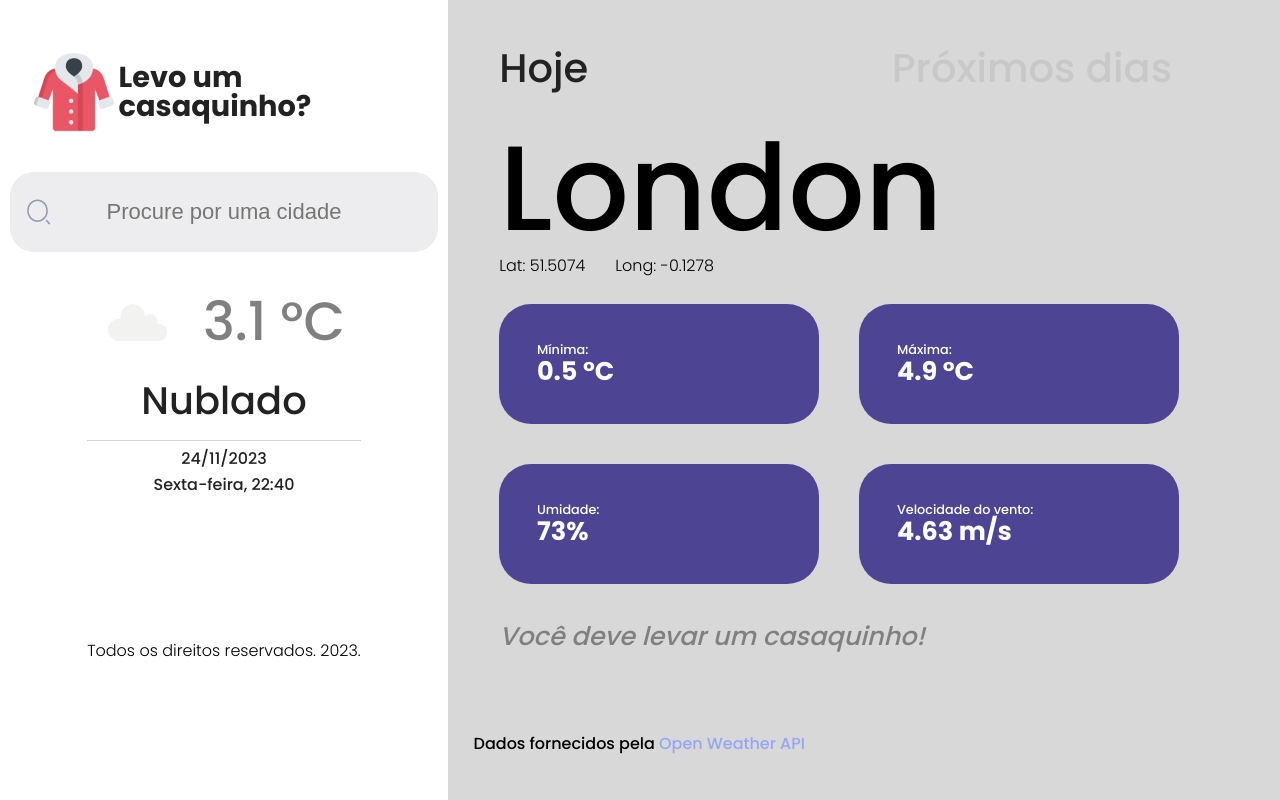
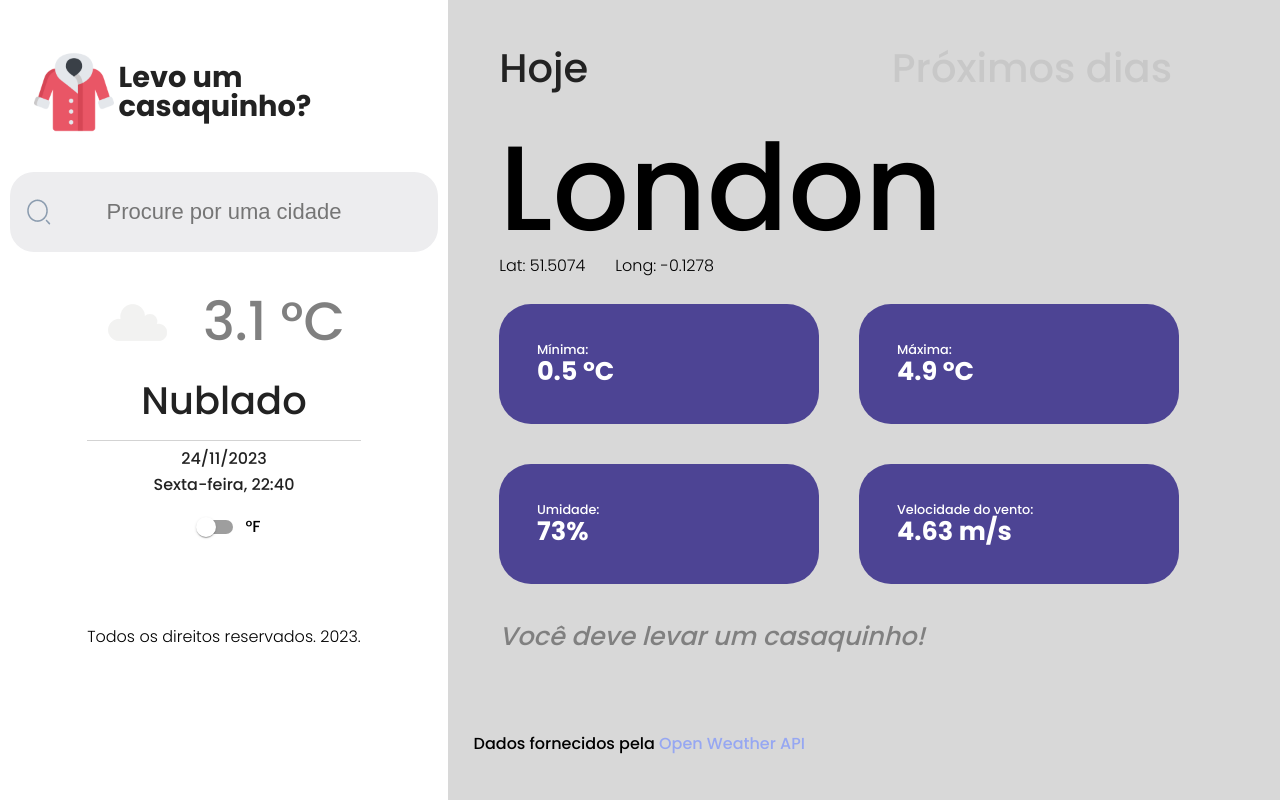
Before and after one commit to Vinni088/projeto25-LeveUmCasaquinho, a React (Vite) app: page / in a window 1280 px wide. Built offline with nearby package versions, Linux system fonts and the light colour scheme; a web font is replaced by a local one.

Commit message:
feat: opção para °F pronta

```diff
--- a/package.json
+++ b/package.json
@@ -10,6 +10,10 @@
     "preview": "vite preview"
   },
   "dependencies": {
+    "@emotion/react": "^11.11.1",
+    "@emotion/styled": "^11.11.0",
+    "@mui/material": "^5.14.18",
+    "@mui/styled-engine-sc": "^6.0.0-alpha.6",
     "axios": "^1.6.2",
     "dayjs": "^1.11.10",
     "dotenv": "^16.3.1",
--- a/src/App.jsx
+++ b/src/App.jsx
@@ -1,12 +1,13 @@
 import dadosMock from './assets/sampleWeather.json';
 import imagens from './assets/images.index.js';
+import 'sweetalert2/dist/sweetalert2.min.css';
 import { useState, useEffect } from 'react';
 import 'sweetalert2/src/sweetalert2.scss';
+import Switch from '@mui/material/Switch';
 import casaco from './assets/casaco.png';
 import styled from 'styled-components';
 import lupa from './assets/lupa.png';
 import Swal from 'sweetalert2';
-import 'sweetalert2/dist/sweetalert2.min.css';
 import axios from 'axios';
 
 function mapSummaryStatus(status) {
@@ -53,8 +54,16 @@ function App() {
       let temperatureCelsius = (temperatura - 273.15);
       return (temperatureCelsius.toFixed(1) + " °C")
     } else if (unidadeTemp === 'F') {
-      let temperatureFahrenheit = (9 / 5) * (temperatureKelvin - 273.15) + 32;
+      let temperatureFahrenheit = (9 / 5) * (temperatura - 273.15) + 32;
       return temperatureFahrenheit.toFixed(1) + " °F";
+    }
+  }
+
+  function handleChangeTempUnit() {
+    if (unidadeTemp === 'C') {
+      setUnidadeTemp('F')
+    } else {
+      setUnidadeTemp('C')
     }
   }
 
@@ -88,6 +97,7 @@ function App() {
     }
 
   }
+
   function handleCasaquinho(temp) {
     if (temp < 290) {
       return 'Você deve levar um casaquinho!'
@@ -95,6 +105,8 @@ function App() {
       return 'Não, você não deve levar um casaquinho!'
     }
   }
+
+  const label = { inputProps: { 'aria-label': 'Switch demo' } };
 
   return (
     <Body>
@@ -145,7 +157,9 @@ function App() {
           <p>{/* Data: dia da semana + horário */}
             {handleData(dadosMock.dt).equivalente}
           </p>
-
+          <div id='switch' style={{ display: "flex", justifyContent: 'center' }}>
+            <Switch onClick={handleChangeTempUnit} /> °F
+          </div>
           <h2>
             Todos os direitos reservados. 2023.
           </h2>
@@ -325,11 +339,16 @@ const DataSummary = styled.div`
     color: #222222;
   }
   h2 {
-    padding-top: 17.5vh;
+    padding-top: 8.5vh;
     font-family: 'Poppins';
-    font-size: 1%.5;
+    font-size: 1.5;
     font-weight: 300;
     text-align: center;
+  }
+  #switch {
+    font-family: 'Poppins';
+    font-size: 2vmin;
+    font-weight: 400;
   }
 `
 
```
Also changed, not shown: 1 other file (tests, documents, lock files or other folders).
